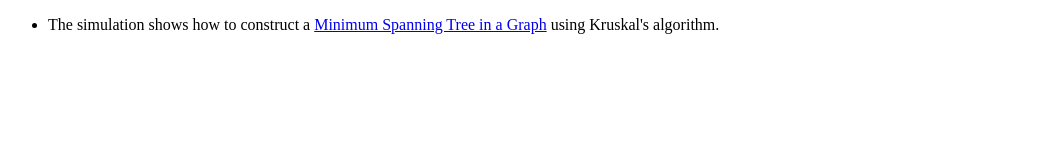
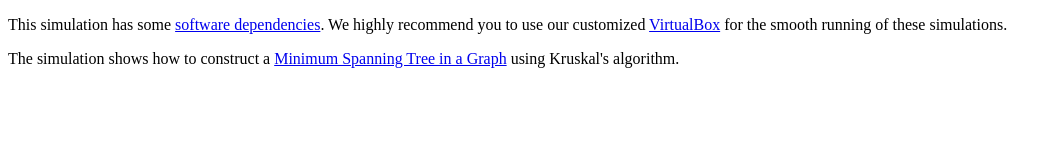
Before and after one commit to virtual-labs/exp-minimum-spanning-trees-iiith, a plain HTML site: page experiment/simulation/index.html in a window 1280 px wide. Shown: the whole page, without its empty margins (0-1058 px from the left). Drawn offline with Linux system fonts and the light colour scheme.

Commit message:
added prerequisites

```diff
--- a/experiment/simulation/index.html
+++ b/experiment/simulation/index.html
@@ -7,9 +7,9 @@
 <body>
 		<!-- Your code goes here-->
 
-	<ul>
-            <li>The simulation shows how to construct a <a href="#" onclick='window.open("MinimumSpanningTree.html","ExpressionTree","height=900,width=1200")'>Minimum Spanning Tree in a Graph</a> using Kruskal's algorithm.
-            </li>
+	<p>This simulation has some <a href="../../../Introdcution.html">software dependencies</a>. We highly recommend you to use our customized <a href="https://docs.google.com/document/d/1mX0YMtFk4Dxn_vQBJmUJ8pIOPE2hVf6AscJMdLWd9k8">VirtualBox</a> for the smooth running of these simulations.</p>
+
+       <p>The simulation shows how to construct a <a href="#" onclick='window.open("MinimumSpanningTree.html","ExpressionTree","height=900,width=1200")'>Minimum Spanning Tree in a Graph</a> using Kruskal's algorithm.</p>
         </ul>
 
 	<!-- Add JS at the bottom of HTML file -->
```
